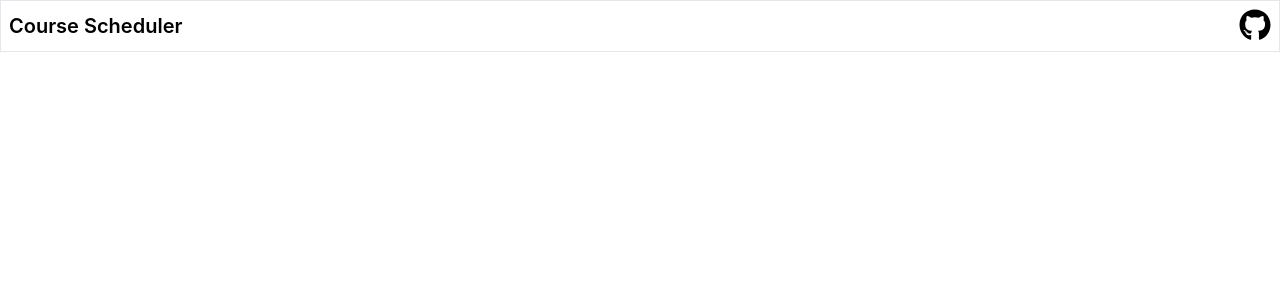
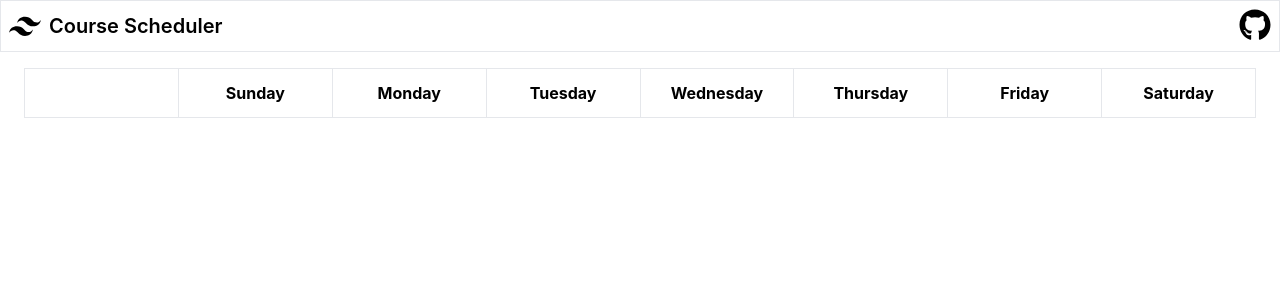
Before and after one commit to phineasla/course-scheduler, a React (Create React App) app: page / in a window 1280 px wide. Shown: the top 300 px of the page. Built offline with nearby package versions, Linux system fonts and the light colour scheme; the HTML template or start-up script is replaced by a standard one.

Commit message:
Basic timetable using <table>, consider using <li> for column-like coding

```diff
--- a/src/App.tsx
+++ b/src/App.tsx
@@ -1,21 +1,29 @@
 import { FontAwesomeIcon } from "@fortawesome/react-fontawesome";
 import { faGithub } from "@fortawesome/free-brands-svg-icons";
+
 import { Timetable } from "./components/Timetable";
 
 function App() {
   return (
     <div className="App">
-      <header className="App-header border">
-        <nav className="flex items-center justify-between flex-wrap bg-teal-500 p-2">
-          <div className="flex-row font-semibold text-xl">
-            <div>Course Scheduler</div>
+      <header className="App-header border mb-4">
+        <nav className="flex items-center justify-between flex-wrap p-2">
+          <div className="flex items-center flex-shrink-0 mr-6">
+            <svg
+              className="fill-current h-8 w-8 mr-2"
+              width="54"
+              height="54"
+              viewBox="0 0 54 54"
+              xmlns="http://www.w3.org/2000/svg"
+            >
+              <path d="M13.5 22.1c1.8-7.2 6.3-10.8 13.5-10.8 10.8 0 12.15 8.1 17.55 9.45 3.6.9 6.75-.45 9.45-4.05-1.8 7.2-6.3 10.8-13.5 10.8-10.8 0-12.15-8.1-17.55-9.45-3.6-.9-6.75.45-9.45 4.05zM0 38.3c1.8-7.2 6.3-10.8 13.5-10.8 10.8 0 12.15 8.1 17.55 9.45 3.6.9 6.75-.45 9.45-4.05-1.8 7.2-6.3 10.8-13.5 10.8-10.8 0-12.15-8.1-17.55-9.45-3.6-.9-6.75.45-9.45 4.05z" />
+            </svg>
+            <span className="flex-row font-semibold text-xl">
+              Course Scheduler
+            </span>
           </div>
           <a href="https://github.com/phineasla/course-scheduler">
-            <FontAwesomeIcon
-              icon={faGithub}
-              size="2x"
-              href="https://github.com/phineasla/course-scheduler"
-            />
+            <FontAwesomeIcon icon={faGithub} size="2x" />
           </a>
         </nav>
       </header>
--- a/src/components/Timetable.tsx
+++ b/src/components/Timetable.tsx
@@ -1,4 +1,3 @@
-
 // const columns: GridColDef[] = [
 //   { field: "id", headerName: "Course ID", width: 100 },
 //   { field: "name", headerName: "Course Name", width: 200 },
@@ -7,8 +6,7 @@
 //   { field: "lab", headerName: "Lab", width: 150 },
 // ];
 
-const colFields = ["sun", "mon", "tues", "wed", "thurs", "fri", "sat"];
-const colHeaderNames = [
+const colHeader = [
   "Sunday",
   "Monday",
   "Tuesday",
@@ -18,17 +16,28 @@ const colHeaderNames = [
   "Saturday",
 ];
 
-let width = 150;
-
-for (let i = 0; i < colFields.length; i++) {
-  const colField = colFields[i];
-  const colHeaderName = colHeaderNames[i];
-}
+const timeColWidth = 32;
 
 export const Timetable = () => {
   return (
-    <div>
-
+    <div className="flex flex-col mx-2 md:mx-6">
+      <div className="flex-grow overflow-auto">
+        <table className="table-fixed relative w-full border">
+          <tr>
+            <th className="sticky top-0 px-6 py-3 w-32 border border-gray" />
+            {colHeader.map((value, index, array) => (
+              <th className="sticky top-0 px-6 py-3 w-32 border border-gray">
+                {value}
+              </th>
+            ))}
+          </tr>
+        </table>
+      </div>
+      {/* <div className="flex overflow-auto justify-center">
+        {colHeader.map((value, index, array) => (
+          <div className="border border-gray w-32">{value}</div>
+        ))}
+      </div> */}
     </div>
   );
 };
```
